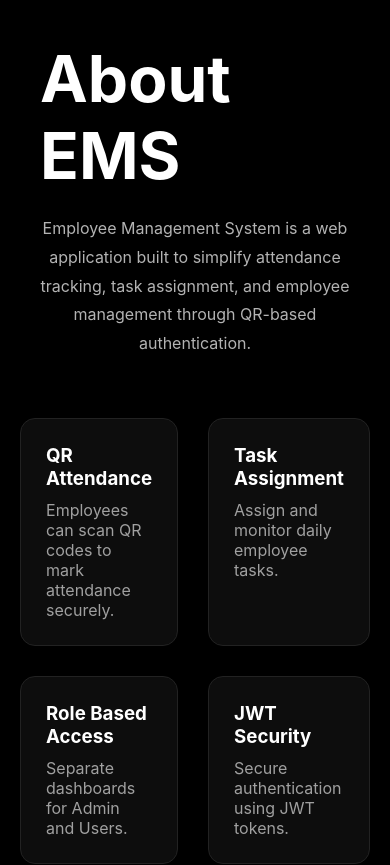
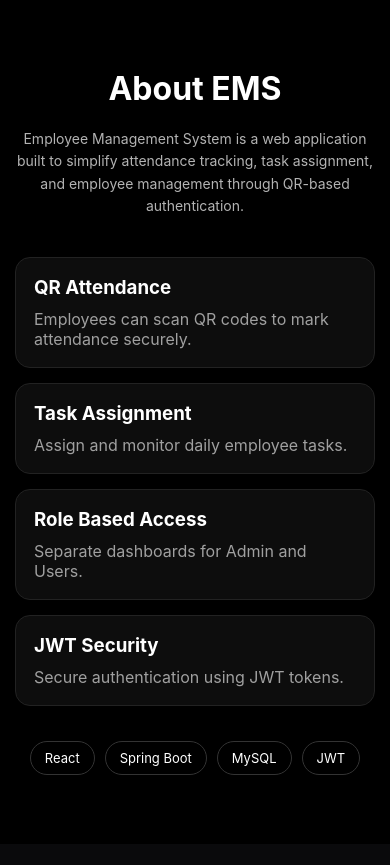
Before and after one commit to mohammadfazil244-cyber/EMS-, a React app: page /about in a window 390 px wide. Shown: the top 865 px of the page. After the commit the page ends 844 px from the top, so only its background shows below. Built offline with nearby package versions, Linux system fonts and the light colour scheme; the HTML template or start-up script is replaced by a standard one.

Commit message:
css changes

```diff
--- a/src/navbar.css
+++ b/src/navbar.css
@@ -1446,6 +1446,59 @@ VIEW-ATTENDENCE
     border-radius:30px;
 }
 
+/* Tablet */
+@media (max-width: 992px) {
+    .about-page {
+        padding: 30px 25px;
+    }
+
+    .about-page h1 {
+        font-size: 3rem;
+    }
+
+    .features {
+        gap: 20px;
+        grid-template-columns: 1fr 1fr;
+    }
+}
+
+/* Mobile */
+@media (max-width: 600px) {
+    .about-page {
+        padding: 20px 15px;
+    }
+
+    .about-page h1 {
+        font-size: 2rem;
+        text-align: center;
+    }
+
+    .about-page > p {
+        font-size: 14px;
+        line-height: 1.6;
+    }
+
+    .features {
+        grid-template-columns: 1fr;
+        gap: 15px;
+        margin-top: 40px;
+    }
+
+    .features div {
+        padding: 18px;
+    }
+
+    .tech-stack {
+        justify-content: center;
+        gap: 10px;
+        margin-top: 35px;
+    }
+
+    .tech-stack span {
+        padding: 8px 14px;
+        font-size: 13px;
+    }
+}
 /* my-attendence */
 
 .myattendance-container{
@@ -1459,6 +1512,31 @@ VIEW-ATTENDENCE
     font-size:3rem;
     text-align:center;
     margin-bottom:40px;
+}
+
+/* Tablet */
+@media (max-width: 992px) {
+    .myattendance-container {
+        padding: 30px 25px;
+    }
+
+    .myattendance-title {
+        font-size: 2.4rem;
+        margin-bottom: 30px;
+    }
+}
+
+/* Mobile */
+@media (max-width: 600px) {
+    .myattendance-container {
+        padding: 20px 15px;
+    }
+
+    .myattendance-title {
+        font-size: 1.8rem;
+        margin-bottom: 25px;
+        line-height: 1.3;
+    }
 }
 
 .date-filter{
```
